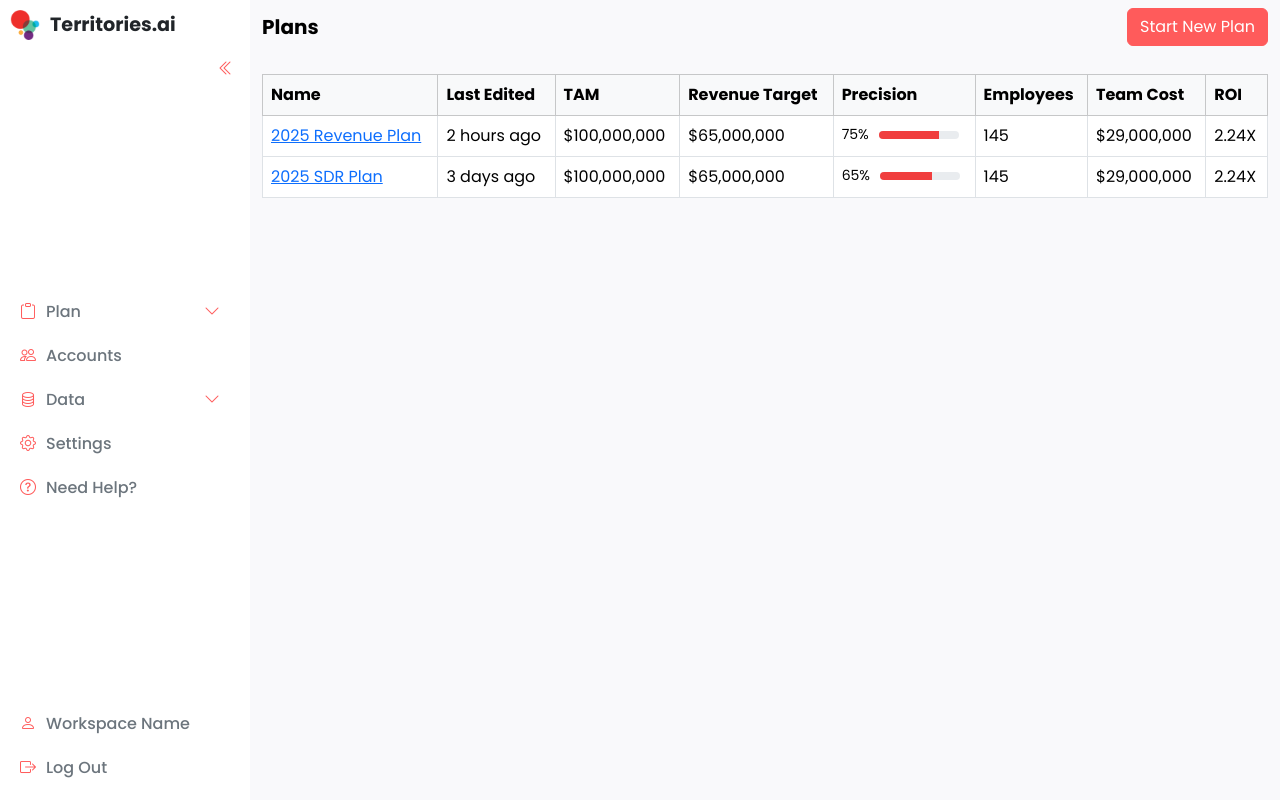
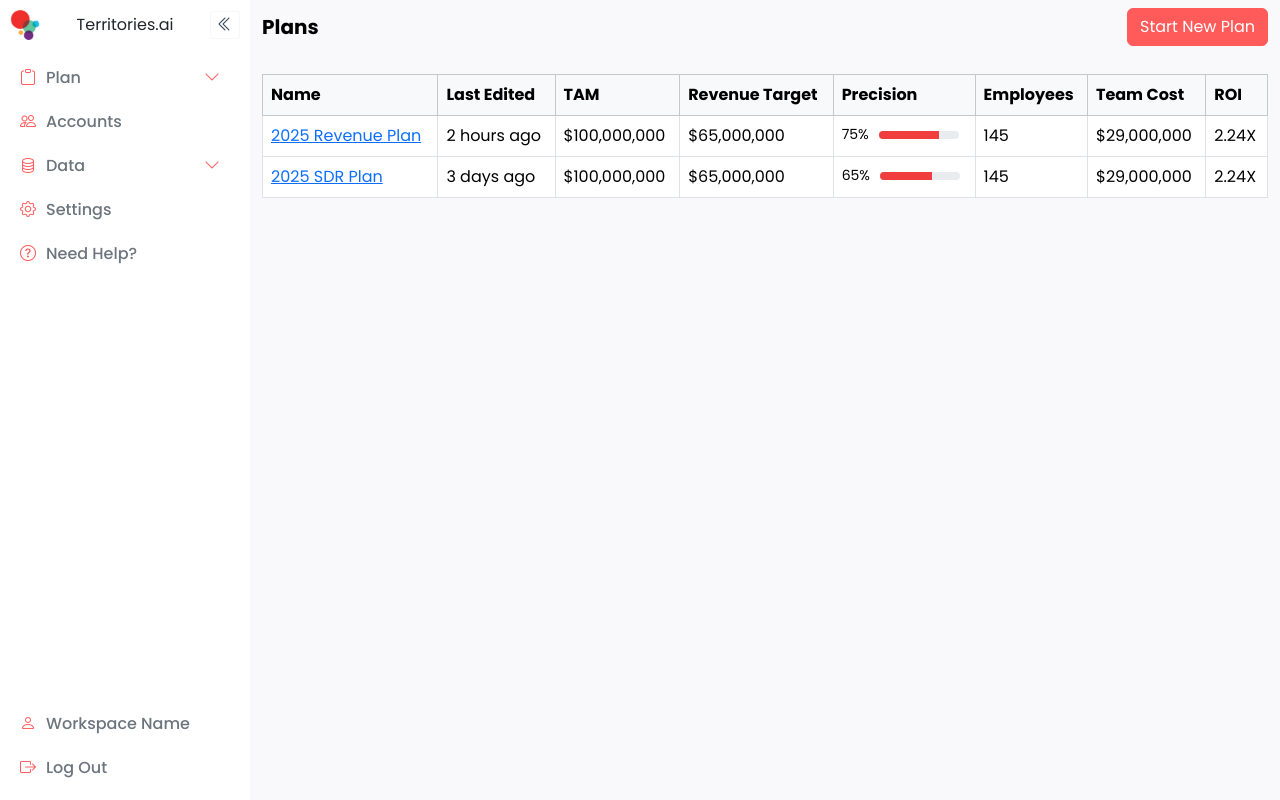
Before and after one commit to matoslucas/territories-app, a Vue app: page / in a window 1280 px wide. Built offline with nearby package versions, Linux system fonts and the light colour scheme.

Commit message:
Update design styles

```diff
--- a/src/components/Sidebar.vue
+++ b/src/components/Sidebar.vue
@@ -64,6 +64,8 @@
         @toggle="toggleMenu('help')"
       />
     </ul>
+    <!-- Space  -->
+    <div style="display: flex; height: 100%"></div>
 
     <!-- Sidebar footer -->
     <SidebarFooter :isCollapsed="isCollapsed" />
@@ -71,10 +73,10 @@
 </template>
 
 <script>
-import { ref } from 'vue';
-import SidebarHeader from './SidebarHeader.vue';
-import SidebarItem from './SidebarItem.vue';
-import SidebarFooter from './SidebarFooter.vue';
+import { ref } from "vue";
+import SidebarHeader from "./SidebarHeader.vue";
+import SidebarItem from "./SidebarItem.vue";
+import SidebarFooter from "./SidebarFooter.vue";
 
 export default {
   components: {
--- a/src/components/SidebarHeader.vue
+++ b/src/components/SidebarHeader.vue
@@ -8,8 +8,8 @@
       <i
         :class="
           isCollapsed
-            ? 'bi bi-chevron-double-right'
-            : 'bi bi-chevron-double-left'
+            ? 'bi-secondary bi-chevron-double-right'
+            : 'bi-secondary bi-chevron-double-left'
         "
       ></i>
     </button>
@@ -38,27 +38,34 @@ export default {
 </script>
 
 <style scoped>
+.sidebar-header {
+  display: flex;
+  justify-content: space-between;
+  align-items: center;
+  text-align: center;
+}
 .logo-container {
   display: flex;
   align-items: center;
   margin-bottom: 1rem;
+  width: 100%;
 }
 .logo {
   width: 30px;
   height: 30px;
 }
 .logo-text {
-  font-size: 1.2rem;
-  font-weight: bold;
-  margin-left: 10px;
+  font-size: 1rem;
+  width: 100%;
+  min-width: 170px;
 }
 .btn-toggle {
   background: none;
-  border: none;
+  border: 1px solid #f7f7f7;
+  border-radius: 3px;
   display: flex;
   justify-content: flex-end;
   cursor: pointer;
-  width: 100%;
   margin-bottom: 1rem;
 }
 </style>
--- a/src/components/SidebarItem.vue
+++ b/src/components/SidebarItem.vue
@@ -77,11 +77,19 @@ export default {
 .nav-link.active {
   color: #ff6666;
   font-weight: bold;
+  background-color: #f9f9fb;
+  border-radius: 2px;
+}
+.nav-link:hover {
+  color: #ff6666;
+  font-weight: bold;
+  background-color: #f9f9fb;
+  border-radius: 2px;
 }
 .submenu {
   padding-left: 2.3rem;
   list-style: none;
-  margin-top: 0;
+  margin-top: 0.5rem;
 }
 .submenu-link {
   display: block;
--- a/src/scss/_custom.scss
+++ b/src/scss/_custom.scss
@@ -27,3 +27,18 @@ p {
     border-color: $primary;
   }
 }
+// Override Bootstrap Icons default styles
+.bi {
+  color: $icon-color-primary;   // Apply default color to all Bootstrap icons
+
+  &:hover {
+    color: $icon-hover-color;   // Apply hover color to all icons
+  }
+}
+.bi-secondary {
+  color: $icon-color-secondary;
+
+  &:hover {
+    color: $icon-hover-color;   // Apply hover color to all icons
+  }
+}
--- a/src/scss/_variables.scss
+++ b/src/scss/_variables.scss
@@ -17,12 +17,3 @@ $theme-colors: (
 $icon-color-primary: #ff5b5b; // Example for icons in the sidebar
 $icon-color-secondary: #2c3e50; // For icons in secondary sections
 $icon-hover-color: #ff7675; // Color on hover
-
-// Override Bootstrap Icons default styles
-.bi {
-  color: $icon-color-primary; // Apply default color to all Bootstrap icons
-
-  &:hover {
-    color: $icon-hover-color; // Apply hover color to all icons
-  }
-}
```
